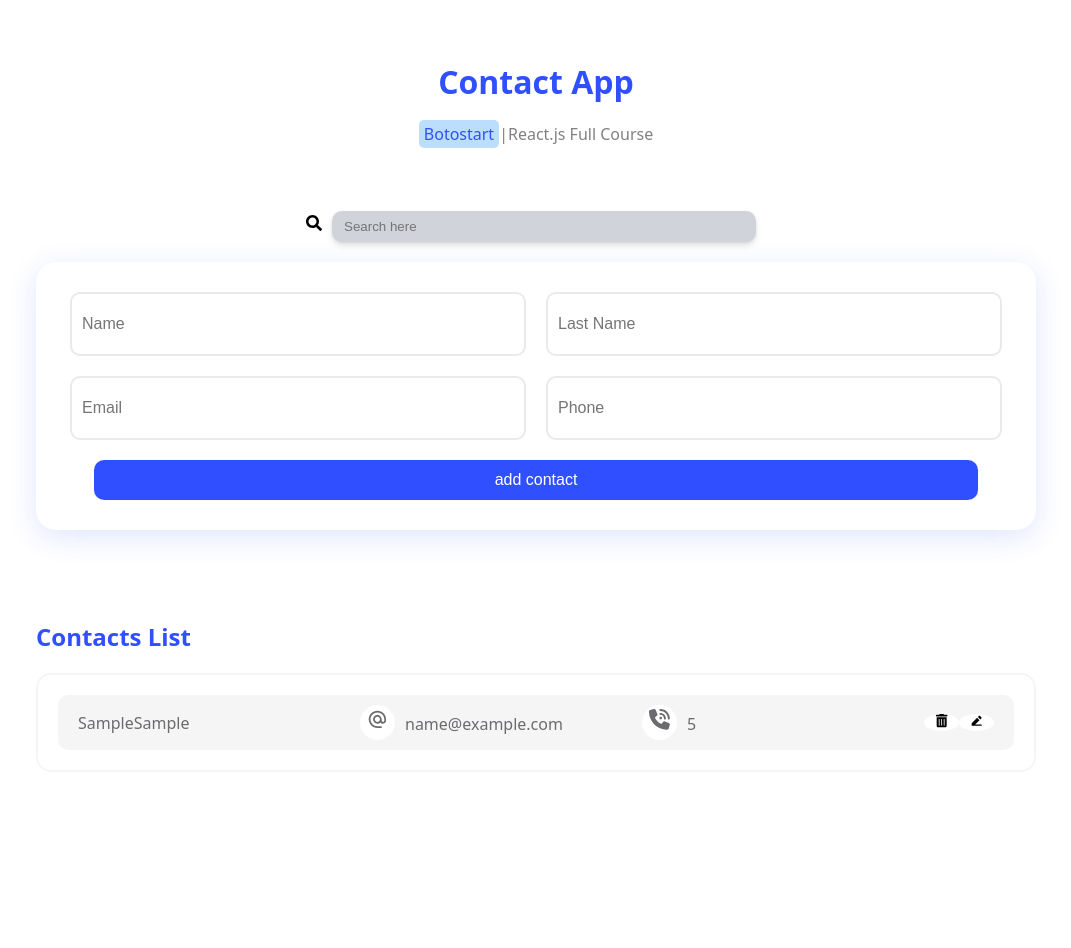
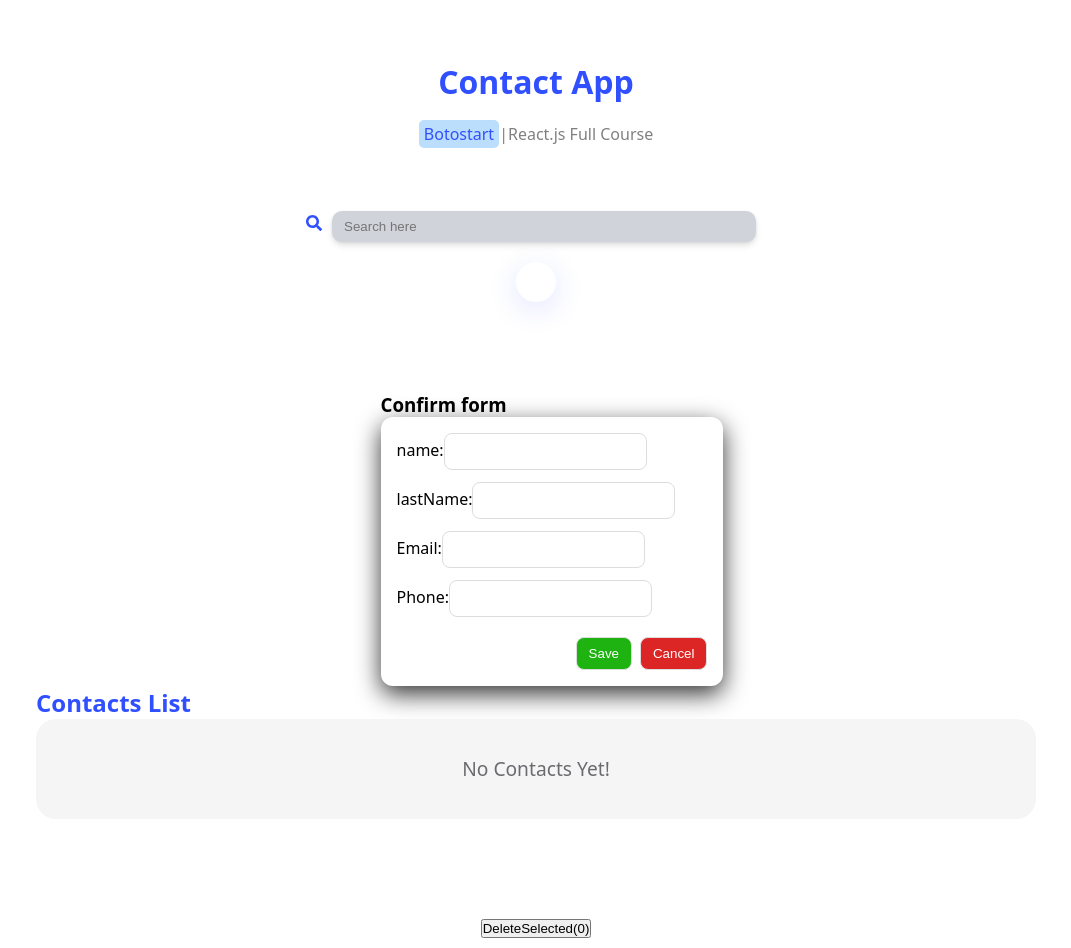
Before and after one commit to panteasaie/pantea-saei-week14, a React (Vite) app: page / in a window 1280 px wide. Both pictures are taken after typing "Sample", "Sample", "name@example.com", "5" into the empty fields and a click on the button "add contact". Shown: the whole page, without its empty margins (104-1175 px from the left). Before the commit the page ends 882 px from the top, so only its background shows below. Built offline with nearby package versions, Linux system fonts and the light colour scheme.

Commit message:
integrate from into contacts page and manage modal state

```diff
--- a/src/components/Contacts.jsx
+++ b/src/components/Contacts.jsx
@@ -1,10 +1,13 @@
 import React, { useState } from "react";
-import { v4 } from "uuid";
+import { v4 as uuidv4 } from "uuid";
+
 import ContactsList from "./ContactsList";
 import inputs from "../constansts/inputs";
+import ConfirmModal from "./ConfirmModal";
+
 import styles from "./Contacts.module.css";
-import ConfirmModal from "./ConfirmModal";
-import { FaSearch } from "react-icons/fa";
+import SearchBox from "./SearchBox";
+import Form from "./Form";
 function Contacts() {
   const [contacts, setContacts] = useState([]);
   const [alert, setAlert] = useState("");
@@ -21,32 +24,35 @@ function Contacts() {
   const [pendingEdit, setIsPendingEdit] = useState(null);
   const [isConfirmOpen, setIsConfirmOpen] = useState(false);
   const [pendingDeleteId, setPendingDeleteId] = useState(null);
+  const [selectId, setSelectId] = useState([]);
   const [search, setSearch] = useState("");
+  const [confirmDelete, setConfirmDelete] = useState(false);
+  const [isAddOpen, setIsAddOpen] = useState(false);
   const changeHandler = (event) => {
     const name = event.target.name;
     const value = event.target.value;
     setContact((contact) => ({ ...contact, [name]: value }));
   };
-  const addHandler = () => {
-    if (
-      !contact.name ||
-      !contact.lastName ||
-      !contact.email ||
-      !contact.phone
-    ) {
-      setAlert("Please enter valid data!");
-      return;
-    }
-    setAlert("");
-    const newContact = { ...contact, id: v4() };
-    setContacts((contacts) => [...contacts, newContact]);
-    setContact({
-      name: "",
-      lastName: "",
-      email: "",
-      phone: "",
-    });
-  };
+  // const addHandler = () => {
+  //   if (
+  //     !contact.name ||
+  //     !contact.lastName ||
+  //     !contact.email ||
+  //     !contact.phone
+  //   ) {
+  //     setAlert("Please enter valid data!");
+  //     return;
+  //   }
+  //   setAlert("");
+  //   const newContact = { ...contact, id: v4() };
+  //   setContacts((contacts) => [...contacts, newContact]);
+  //   setContact({
+  //     name: "",
+  //     lastName: "",
+  //     email: "",
+  //     phone: "",
+  //   });
+  // };
   const deleteHandler = (id) => {
     console.log("real");
     const newContacts = contacts.filter((contact) => contact.id !== id);
@@ -67,6 +73,13 @@ function Contacts() {
   const cancelDeleteHandler = () => {
     setPendingDeleteId(null);
     setIsConfirmOpen(false);
+  };
+  const toggleHandler = (id) => {
+    setSelectId((prev) =>
+      prev.includes(id)
+        ? prev.filter((selectId) => selectId !== id)
+        : [...prev, id]
+    );
   };
   const editHandler = (id) => {
     const editContact = contacts.find((contact) => contact.id === id);
@@ -118,20 +131,41 @@ function Contacts() {
       normalize(contact.email).includes(text)
     );
   });
+  const confirmGroupDelete = () => {
+    setContacts((prev) =>
+      prev.filter((contact) => !selectId.includes(contact.id))
+    );
+    setSelectId([]);
+    setConfirmDelete(false);
+  };
+  const cancelGroupDelete = () => [setConfirmDelete(false)];
+  const openAdd = () => {
+    setIsAddOpen(true);
+  };
+  const closeAdd = () => {
+    setIsAddOpen(false);
+  };
+  const handleAddSubmit = (values) => {
+    console.log("parent got")
+    const newContact = { id: uuidv4(), ...values };
+    console.log("ADD in parent:",values)
+    setContacts((prev) => [...prev, newContact]);
+    setIsAddOpen(false);
+    setSearch("")
+  };
   return (
     <>
       <div className={styles.container}>
         <div>
-          <FaSearch />
-          <input
-            type="text"
-            placeholder="Search here"
-            value={search}
-            onChange={(event) => setSearch(event.target.value)}
-            className={styles.searchInput}
+          <SearchBox
+            search={search}
+            setSearch={setSearch}
+            toggleHandler={toggleHandler}
           />
         </div>
         <div className={styles.form}>
+          {!isAddOpen && (
+            <>
               {inputs.map((input, index) => (
                 <input
                   key={index}
@@ -143,15 +177,58 @@ function Contacts() {
                 />
               ))}
 
-          <button onClick={isEditOpen ? requestSaveEdit : addHandler}>
+              <button
+                onClick={() => {
+                  if (isEditOpen) {
+                    requestSaveEdit();
+                  } else {
+                    setIsAddOpen(true);
+                  }
+                }}
+              >
                 {isEditOpen ? "save changes" : "add contact"}
               </button>
+            </>
+          )}
         </div>
+
         <div className={styles.alert}>{alert && <p>{alert}</p>}</div>
+
+        {isAddOpen && (
+          <div
+            className={styles.validationForm}
+            onClick={() => setIsAddOpen(false)}
+          >
+            <div
+              className={styles.modal}
+              role="dialog"
+              aria-modal="true"
+              onClick={(event) => event.stopPropagation()}
+            >
+
+              <h3>Confirm form</h3>
+
+              <Form
+                contacts={contacts}
+                onSubmit={handleAddSubmit}
+                onCancel={() => setIsAddOpen(false)}
+              />
+              <ul>
+                {contacts.map((c)=>{
+                  <li key={c.id}>
+                    {c.name}{c.lastName}{c.email}{c.phone}
+                  </li>
+                })}
+              </ul>
+            </div>
+          </div>
+        )}
         <ContactsList
           contacts={filterContact}
           handleDelete={handleDelete}
           editHandler={editHandler}
+          toggleHandler={toggleHandler}
+          selectId={selectId}
         />
         {isConfirmOpen && (
           <ConfirmModal
@@ -160,11 +237,26 @@ function Contacts() {
             message={"Are you sure you want to delete?"}
           />
         )}
-        {isConfirmEditOpen &&(
+        {isConfirmEditOpen && (
           <ConfirmModal
             message="Are you sure  you want to apply these changes?"
             onConfirm={confirmSaveEditHandler}
             onCancel={cancelSaveHandler}
+          />
+        )}
+        {setSelectId.length > 0 && (
+          <button
+            onClick={() => setConfirmDelete(true)}
+            className={styles.deleteBtn}
+          >
+            DeleteSelected({selectId.length})
+          </button>
+        )}
+        {confirmDelete && (
+          <ConfirmModal
+            message={`Are you sure you want to delete${selectId.length}contacts?`}
+            onCancel={() => setConfirmDelete(false)}
+            onConfirm={confirmGroupDelete}
           />
         )}
       </div>
```
Lines whose indentation alone changed are shown as unchanged.
